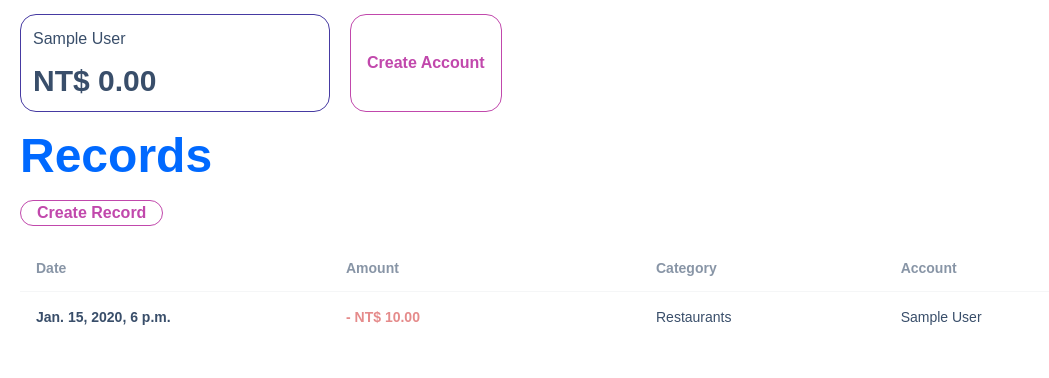
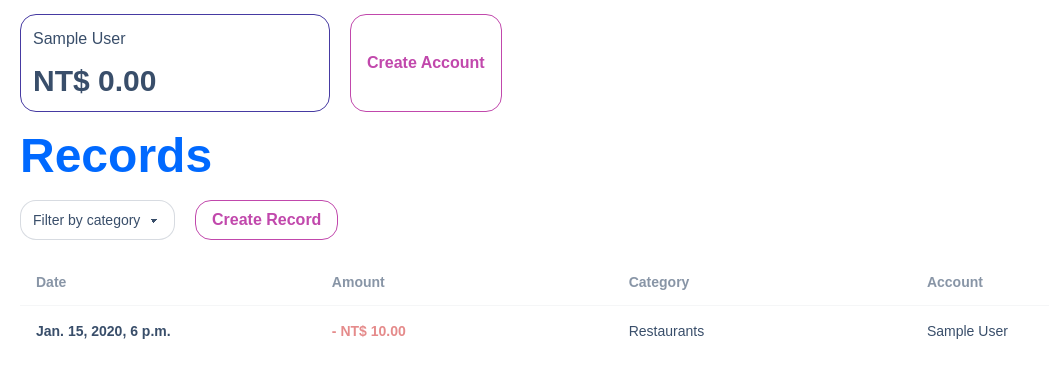
Before and after one commit to legosthes/expense-tracker, a Django app: page /accounts/ in a window 1280 px wide. Shown: the part 252-630 px from the top of the page, without its empty margins (0-1049 px from the left). Run offline with Django 5.2, Linux system fonts and the light colour scheme; a user stored in the database is signed in; tables that the repository leaves empty hold one stand-in row (values such as "Sample post").

Commit message:
feat: add category filter

```diff
--- a/apps/accounts/views.py
+++ b/apps/accounts/views.py
@@ -13,6 +13,7 @@ from django.db.models import Sum
 # Create your views here.
 @login_required
 def accounts(request):
+    categories = Record.ExpenseCategory
     accounts = Account.objects.filter(user_id=request.user).order_by("created_at")
     for account in accounts:
         account.cal_cur_amount()
@@ -52,6 +53,7 @@ def accounts(request):
                 "accounts": accounts,
                 "sums": sum_items,
                 "records": records,
+                "categories": categories,
             },
         )
 
--- a/apps/records/urls.py
+++ b/apps/records/urls.py
@@ -5,7 +5,19 @@ app_name = "records"
 
 urlpatterns = [
     path(
-        "accounts/records/<int:account_id>", views.account_record, name="account_record"
+        "accounts/records/account/<int:account_id>",
+        views.account_record,
+        name="account_record",
+    ),
+    path(
+        "accounts/records/category/<str:category>",
+        views.category_record,
+        name="category_record",
+    ),
+    path(
+        "accounts/records/account/<int:account_id>/category/<str:category>",
+        views.account_category_record,
+        name="account_category_record",
     ),
     path("accounts/records/new", views.new_record, name="new_record"),
     path(
--- a/public/styles/style.css
+++ b/public/styles/style.css
@@ -1716,6 +1716,9 @@
   .mt-64 {
     margin-top: calc(var(--spacing) * 64);
   }
+  .mr-5 {
+    margin-right: calc(var(--spacing) * 5);
+  }
   .mb-5 {
     margin-bottom: calc(var(--spacing) * 5);
   }
@@ -1830,6 +1833,9 @@
   .h-16 {
     height: calc(var(--spacing) * 16);
   }
+  .h-38 {
+    height: calc(var(--spacing) * 38);
+  }
   .h-full {
     height: 100%;
   }
@@ -1851,6 +1857,9 @@
   .w-1\/4 {
     width: calc(1/4 * 100%);
   }
+  .w-1\/8 {
+    width: calc(1/8 * 100%);
+  }
   .w-3 {
     width: calc(var(--spacing) * 3);
   }
@@ -1874,6 +1883,9 @@
   }
   .w-150 {
     width: calc(var(--spacing) * 150);
+  }
+  .w-auto {
+    width: auto;
   }
   .w-full {
     width: 100%;
--- a/templates/pages/accounts.html
+++ b/templates/pages/accounts.html
@@ -39,9 +39,20 @@
 
 <div>
     <h1 class="text-5xl text-primary font-bold mt-5">Records</h1>
-    <button class="border-1 btn btn-outline btn-accent rounded-2xl h-full text-base transition-all duration-300 hover:text-white my-5"
-    hx-get="{% url 'records:new_record'%}" hx-target="#content"
-    hx-swap="beforebegin">Create Record</button>
+    <div class="flex flex-row gap-5 items-center">
+        <select class="select w-1/8 rounded-2xl">
+            <option disabled selected>Filter by category</option>
+            {%for category in categories%}
+            <option
+            hx-get="{%url 'records:category_record' category%}"
+            hx-target="#records"
+            hx-swap="innerHTML">{{category}}</option>
+            {%endfor%}
+        </select>
+        <button class="border-1 btn btn-outline btn-accent rounded-2xl h-38px text-base transition-all duration-300 hover:text-white my-5"
+        hx-get="{% url 'records:new_record'%}" hx-target="#content"
+        hx-swap="beforebegin">Create Record</button>
+    </div>
 </div>
 
 
@@ -52,8 +63,8 @@
       <tr>
         <th class="w-1/4">Date</th>
         <th class="w-1/4">Amount</th>
-        <th>Category</th>
-        <th>Account</th>
+        <th class="w-1/4">Category</th>
+        <th class="w-1/4">Account</th>
       </tr>
     </thead>
     <tbody id="records">
```
Also changed, not shown: apps/records/views.py (+12 -0 lines).
